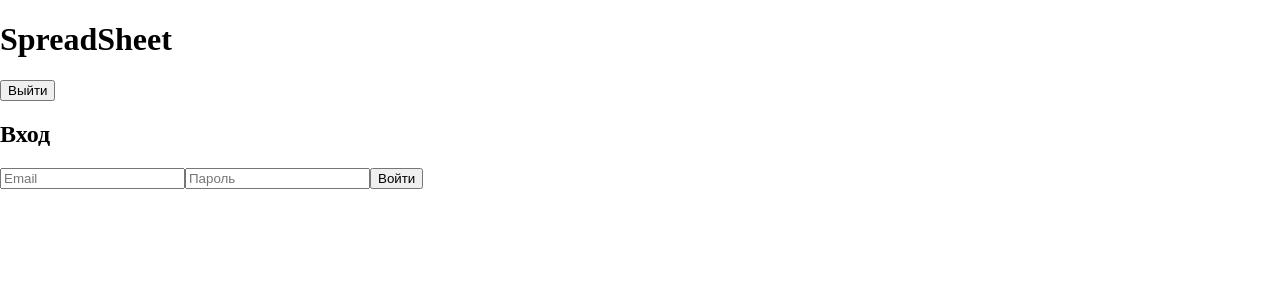
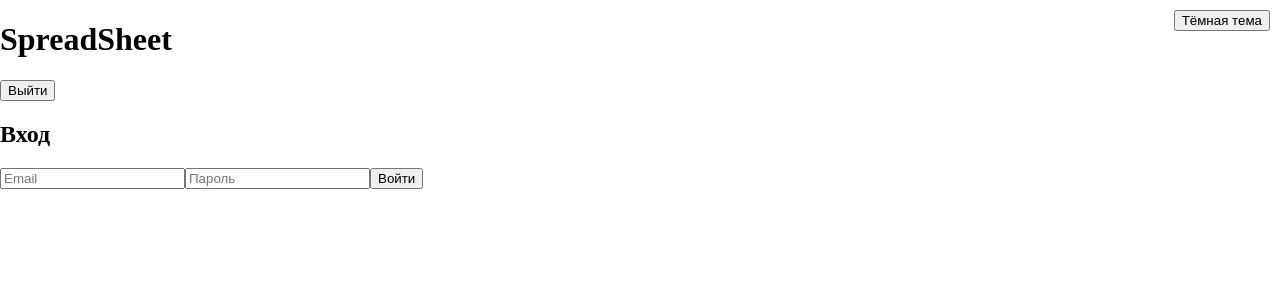
Before and after one commit to AlyonaM-ip/visual, a React (Vite) app in the folder spreadsheet/spreadsheet-app/: page /login in a window 1280 px wide. Shown: the top 300 px of the page. Built offline with nearby package versions, Linux system fonts and the light colour scheme.

Commit message:
add theme toggle button

```diff
--- a/spreadsheet/spreadsheet-app/src/components/AppLayout/AppLayout.tsx
+++ b/spreadsheet/spreadsheet-app/src/components/AppLayout/AppLayout.tsx
@@ -1,3 +1,4 @@
+import { useState } from 'react';
 import { Outlet, useNavigate } from 'react-router-dom';
 import { useDispatch } from 'react-redux';
 import { logout } from '../../store/authSlice';
@@ -5,15 +6,25 @@ import { logout } from '../../store/authSlice';
 export default function AppLayout() {
   const dispatch = useDispatch();
   const navigate = useNavigate();
+  const [theme, setTheme] = useState('light');
 
   const handleLogout = () => {
     dispatch(logout());
     navigate('/login');
   };
 
+  const toggleTheme = () => {
+    const newTheme = theme === 'light' ? 'dark' : 'light';
+    setTheme(newTheme);
+    document.body.className = newTheme;
+  };
+
   return (
     <div>
       <h1>SpreadSheet</h1>
+      <button className="theme-btn" onClick={toggleTheme}>
+        {theme === 'light' ? 'Тёмная тема' : 'Светлая тема'}
+      </button>
       <button onClick={handleLogout}>Выйти</button>
       <Outlet />
     </div>
```
